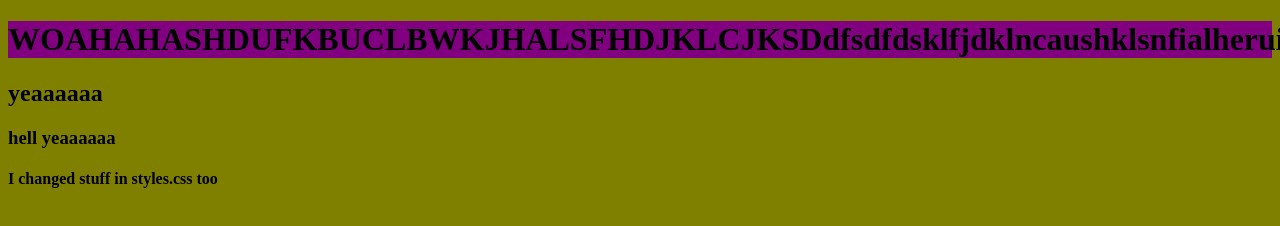
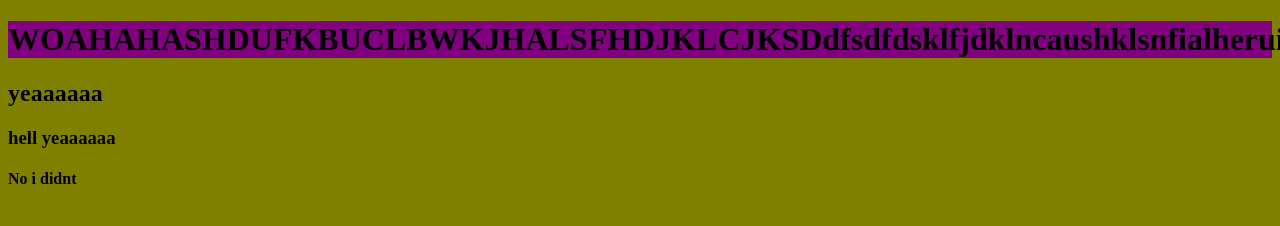
Before and after one commit to AlejandroCantu/ToyRepo, a plain HTML site: page index.html in a window 1280 px wide. Shown: the top 226 px of the page. Drawn offline with Linux system fonts and the light colour scheme.

Commit message:
add index

```diff
--- a/index.html
+++ b/index.html
@@ -10,7 +10,7 @@
     <h1>WOAHAHASHDUFKBUCLBWKJHALSFHDJKLCJKSDdfsdfdsklfjdklncaushklsnfialheruiweancuie</h1>
     <h2>yeaaaaaa</h2>
     <h3>hell yeaaaaaa</h3>
-    <h4>I changed stuff in styles.css too</h4>
+    <h4>No i didnt</h4>
     <script src="app.js"></script>
 </body>
 </html>
```
